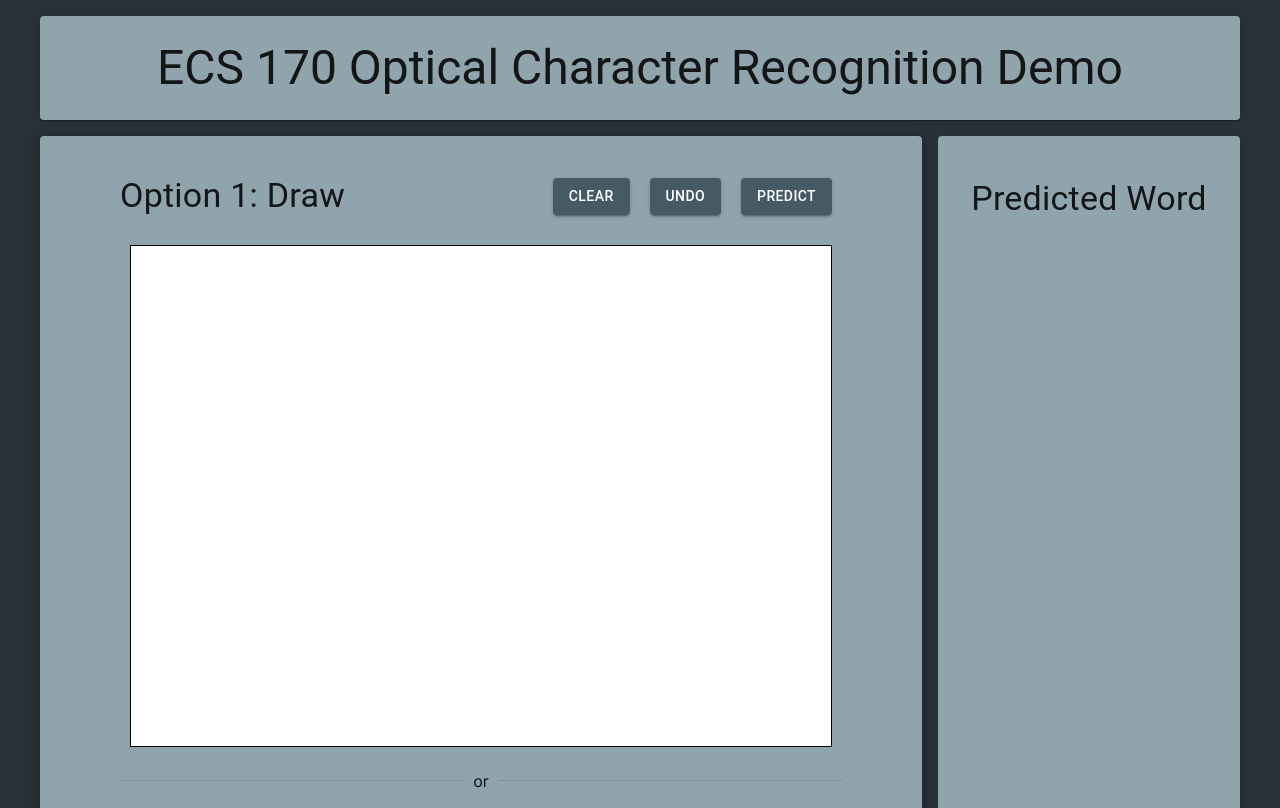
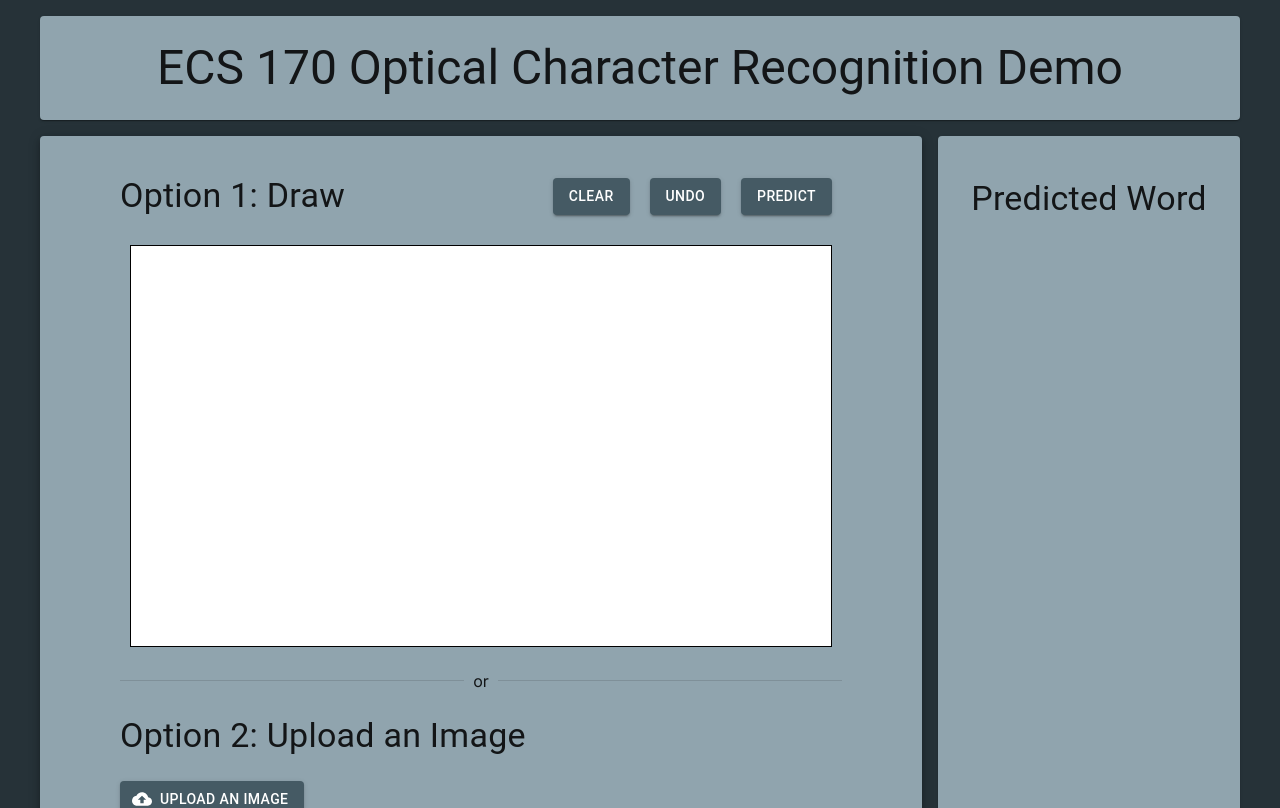
Before and after one commit to Carson1829/OCR-project, a Next.js app: page / in a window 1280 px wide. Shown: the top 808 px of the page. Built offline with nearby package versions, Linux system fonts and the light colour scheme.

Commit message:
fix error with clear, make shorter?

```diff
--- a/app/components/canvas.tsx
+++ b/app/components/canvas.tsx
@@ -36,7 +36,7 @@ export default function Canvas({
   updateTempMsg: Function;
 }) {
   const sz_xs = 320;
-  const sz_sm = 500;
+  const sz_sm = 400;
   const wid_sm = 700;
   const primary_color = theme.palette.primary;
   const isMobile = useMediaQuery(theme.breakpoints.down("sm"));
@@ -239,7 +239,7 @@ export default function Canvas({
     var canvas = canvasRef.current;
     var ctx = canvas?.getContext("2d");
     if (!canvas || !ctx) return;
-    ctx.clearRect(0, 0, size, size);
+    ctx.clearRect(0, 0, width, size);
   };
 
   const sendJPEGToBackend = () => {
```
